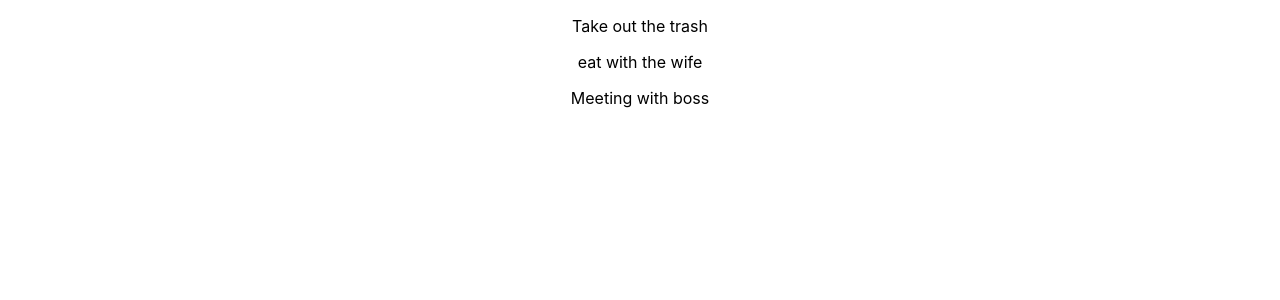
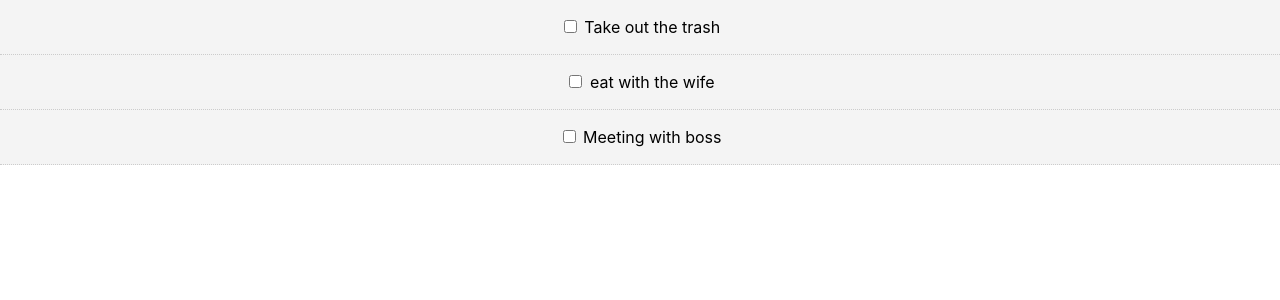
Before and after one commit to whomikedao/React-To-Do, a React (Create React App) app in the folder todo-app/: page / in a window 1280 px wide. Shown: the top 300 px of the page. Built offline with nearby package versions, Linux system fonts and the light colour scheme.

Commit message:
added completed function

```diff
--- a/todo-app/src/App.js
+++ b/todo-app/src/App.js
@@ -25,9 +25,20 @@
       {
         id: 3,
         title: 'Meeting with boss',
-        completed: true
+        completed: false
       }
     ]
+  }
+//STEP 22: Now we have to change the completed
+  //so rather than settind todo.completed = true we need to have it toggle otherwise it'll just stay true
+  //todo.completed = !todo.completed or basically the opposite of what it was
+  markComplete = (id) => {
+    this.setState({ todos: this.state.todos.map(todo=>{
+      if(todo.id === id){
+        todo.completed = !todo.completed
+      }
+      return todo;
+    }) })
   }
 
 //STEP 1: Create the initial App template
@@ -36,11 +47,14 @@
 //STEP 7: Now we want to add todos component from our main App state to our todos props
   //so we add todos={this.state.todos}
   //this takes the todo in our state and passes through our todos as a prop
+//STEP 19: now added to the Todos div
+//STEP 20: Now we need an id to let the app knows which one is completed by going to to TodoItem
+
   render(){
     console.log(this.state.todos)
     return (
       <div className="App">
-        <Todos todos={this.state.todos}/>
+        <Todos todos={this.state.todos} markComplete={this.markComplete}/>
       </div>
     );
   }
--- a/todo-app/src/components/TodoItem.js
+++ b/todo-app/src/components/TodoItem.js
@@ -1,13 +1,38 @@
 import React, { Component } from 'react';
 import PropTypes from 'prop-types';
 
+//STEP 14: ADD PROPERTIES TO DO TODOITEM AS WELL AND CHANGE THE NAME
 //STEP 9: Made TodoItem component now import it to the Todos.js
 //STEP 11: change your p tag to {this.props.todo.title}
+//STEP 15: Now to add styles whenever the user has completed an item
+//STEP 16: THEN ADD CHECKBOX
+//STEP 17: To make the checkbox actually do something add an onChange
+    //we'll add a method and called it markComplete
+    //Since we're not using Redux we can't just simply change the completed value to true or false
+    //so we have to basically climb the tree
+    //the state is in our App.js file and we have to go from:
+    //TodoItem > Todos > App and only way to do that is through props
+    //onChange changes from this.markComplete to this.props.markComplete
+
 class TodoItem extends Component {
+    getStyle = () => {
+        return {
+            background: '#F4F4F4',
+            padding: '1px',
+            borderBottom: '1px #ccc dotted',
+            textDecoration: this.props.todo.completed  ? 'line-through' : 'none'
+        }
+    }
+
+//STEP 21: now we bind to {this.props.markComplete}
   render() {
+    // const { id, title } = this.props.todo;
+    //^ we can use this to just pull the id and title in the {} rather than {this.props.todo.title}
+    //by doing {title} instead
     return (
-      <div>
+      <div style={ this.getStyle() }>
         <p>
+            <input type="checkbox" onChange={this.props.markComplete.bind(this, this.props.todo.id)}/> {' '}
             {this.props.todo.title}
         </p>
       </div>
@@ -19,4 +44,4 @@
     todo: PropTypes.object.isRequired
 }
 
-export default TodoItem
+export default TodoItem;
--- a/todo-app/src/components/Todos.js
+++ b/todo-app/src/components/Todos.js
@@ -18,16 +18,24 @@
     //remember that todo is being passed as a prop/property
     //so go to STEP 11 in TodoItem
 //STEP 12: React wants you to add a unique key for these type of things so add key={todo.id}
+//STEP 18: Now we add the markComplete to Todos
+    //In the TodoItem when we check the box we call this.props.markComplete
+    //since we're using that prop and we have one in the Todo
+    //it'll run whatever onto here
+    //now we add to App.js
 class Todos extends Component {
+
+
     render() {
         return this.props.todos.map((todo)=>(
-                <TodoItem key={todo.id} todo={todo}/>
+            <TodoItem key={todo.id} todo={todo} markComplete={this.props.markComplete}/>
         ));
     }
 }
 
+//PROTOTYPES
 Todos.propTypes = {
-    todos: PropTypes.array.isRequired
+    todo: PropTypes.array.isRequired
 }
 
 export default Todos;
```
